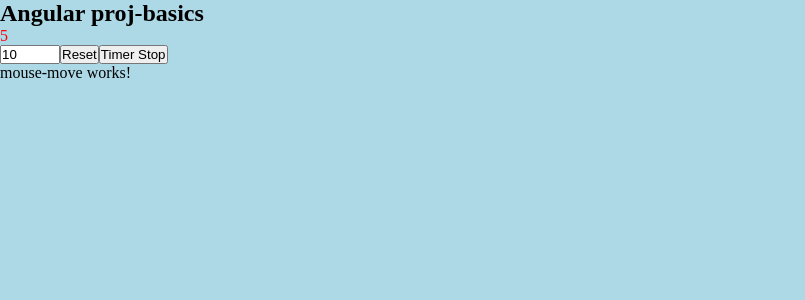
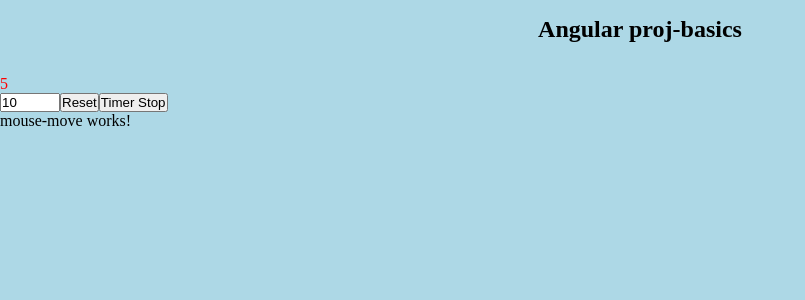
Before and after one commit to Dor-J/countdown-mousemove-angular, an Angular app: page / in a window 1280 px wide. Shown: the top 300 px of the page, without its empty margins (0-805 px from the left). Built offline with nearby package versions, Linux system fonts and the light colour scheme.

Commit message:
Add basic header styling

```diff
--- a/src/app/app.component.scss
+++ b/src/app/app.component.scss
@@ -0,0 +1,6 @@
+Header {
+  text-align: center;
+  width: 100%;
+  margin-block-end: 1em;
+  padding-block: 1em;
+}
```
